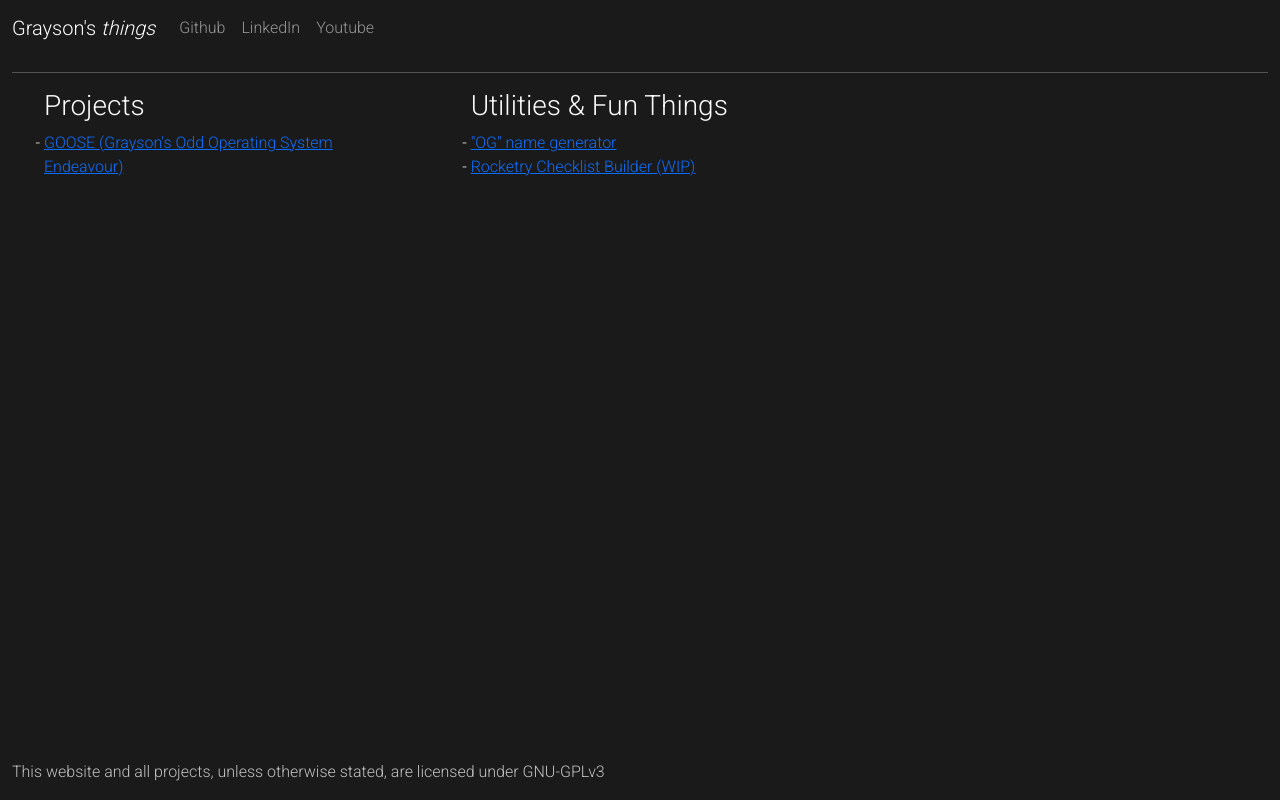
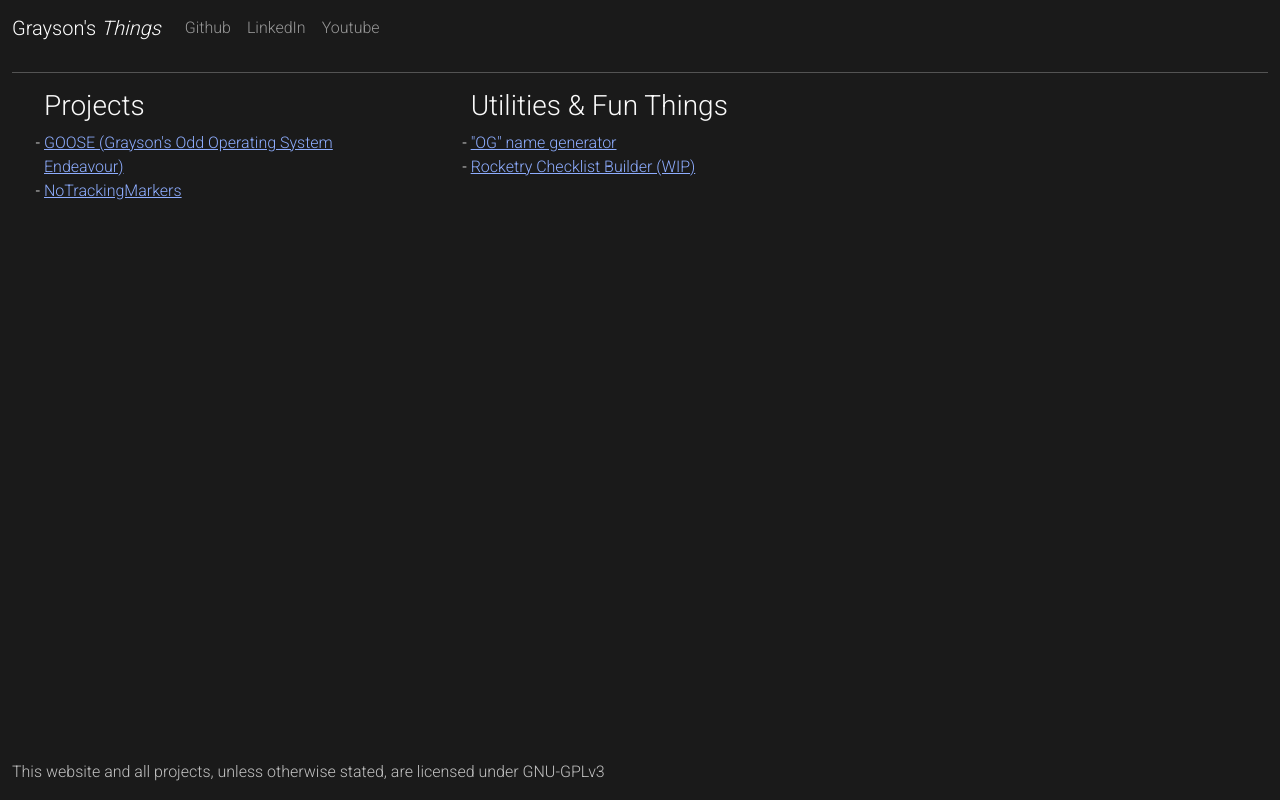
Before and after one commit to grsan45/static_sites, a React app: page / in a window 1280 px wide. Built offline with nearby package versions, Linux system fonts and the light colour scheme; the HTML template or start-up script is replaced by a standard one.

Commit message:
Add NoTrackingMarkers page, improve anchor readability

```diff
--- a/src/components/App.jsx
+++ b/src/components/App.jsx
@@ -6,6 +6,7 @@ import OGNameGen from "../views/OGNameGen"
 import GOOSE from "../views/GOOSE";
 import ChecklistBuilder from "../views/ChecklistBuilder";
 import NoMatch from "../views/NoMatch";
+import NTM from "../views/NTM";
 
 
 const App = () => {
@@ -17,6 +18,7 @@ const App = () => {
 
                     <Route exact path="og_name_gen" element={<OGNameGen />}/>
                     <Route exact path="goose" element={<GOOSE />}/>
+                    <Route exact path="ntm" element={<NTM />}/>
                     <Route exact path="checklist_builder" element={<ChecklistBuilder />}/>
 
                     <Route path="*" element={<NoMatch status={404} />}/>
--- a/src/components/View.jsx
+++ b/src/components/View.jsx
@@ -2,12 +2,13 @@ import React from "react";
 import 'bootstrap'
 import 'bootstrap/dist/css/bootstrap.min.css'
 import '../style/main.css'
+import {Link} from "react-router-dom";
 
 const View = ({children}) => {
     return (
         <div className="container-fluid">
             <nav className="navbar navbar-expand-lg navbar-dark justify-content-between">
-                <a className="navbar-brand" id="title" href="/">Grayson's <em>things</em></a>
+                <Link to="/" className="navbar-brand" id="title">Grayson's <em>Things</em></Link>
                 <button className="navbar-toggler" type="button" data-bs-toggle="collapse" data-bs-target="#navlinks">
                     <span className="navbar-toggler-icon"></span>
                 </button>
--- a/src/style/main.css
+++ b/src/style/main.css
@@ -11,6 +11,16 @@ ul {
     list-style-type: "- ";
 }
 
+a {
+    color: #8eadff;
+    text-decoration: underline;
+}
+
+
+a:hover {
+    color: #6b89e0;
+}
+
 * {
     font-family: 'Roboto', sans-serif;
     color:#fafafa
--- a/src/views/Home.jsx
+++ b/src/views/Home.jsx
@@ -7,11 +7,12 @@ const Home = () => {
     return (
          <View>
              <NavColumn title="Projects">
-                 <Link to="goose">GOOSE (Grayson's Odd Operating System Endeavour)</Link>
+                 <Link className="main-nav-link" to="goose">GOOSE (Grayson's Odd Operating System Endeavour)</Link>
+                 <Link className="main-nav-link" to="ntm">NoTrackingMarkers</Link>
              </NavColumn>
              <NavColumn title="Utilities & Fun Things">
-                 <Link to="og_name_gen">"OG" name generator</Link>
-                 <Link to="checklist_builder">Rocketry Checklist Builder (WIP)</Link>
+                 <Link className="main-nav-link" to="og_name_gen">"OG" name generator</Link>
+                 <Link className="main-nav-link" to="checklist_builder">Rocketry Checklist Builder (WIP)</Link>
              </NavColumn>
          </View>
     );
--- /dev/null
+++ b/src/views/NTM.jsx
@@ -0,0 +1,14 @@
+import React from 'react';
+import View from "../components/View";
+
+const NTM = () => {
+    return (
+        <View>
+            <h3>NoTrackingMarkers</h3>
+            <p>Page for this project coming soon</p>
+            <a href="https://github.com/grsan45/NoTrackingMarkers">Github Repository Link</a>
+        </View>
+    );
+}
+
+export default NTM;
```
